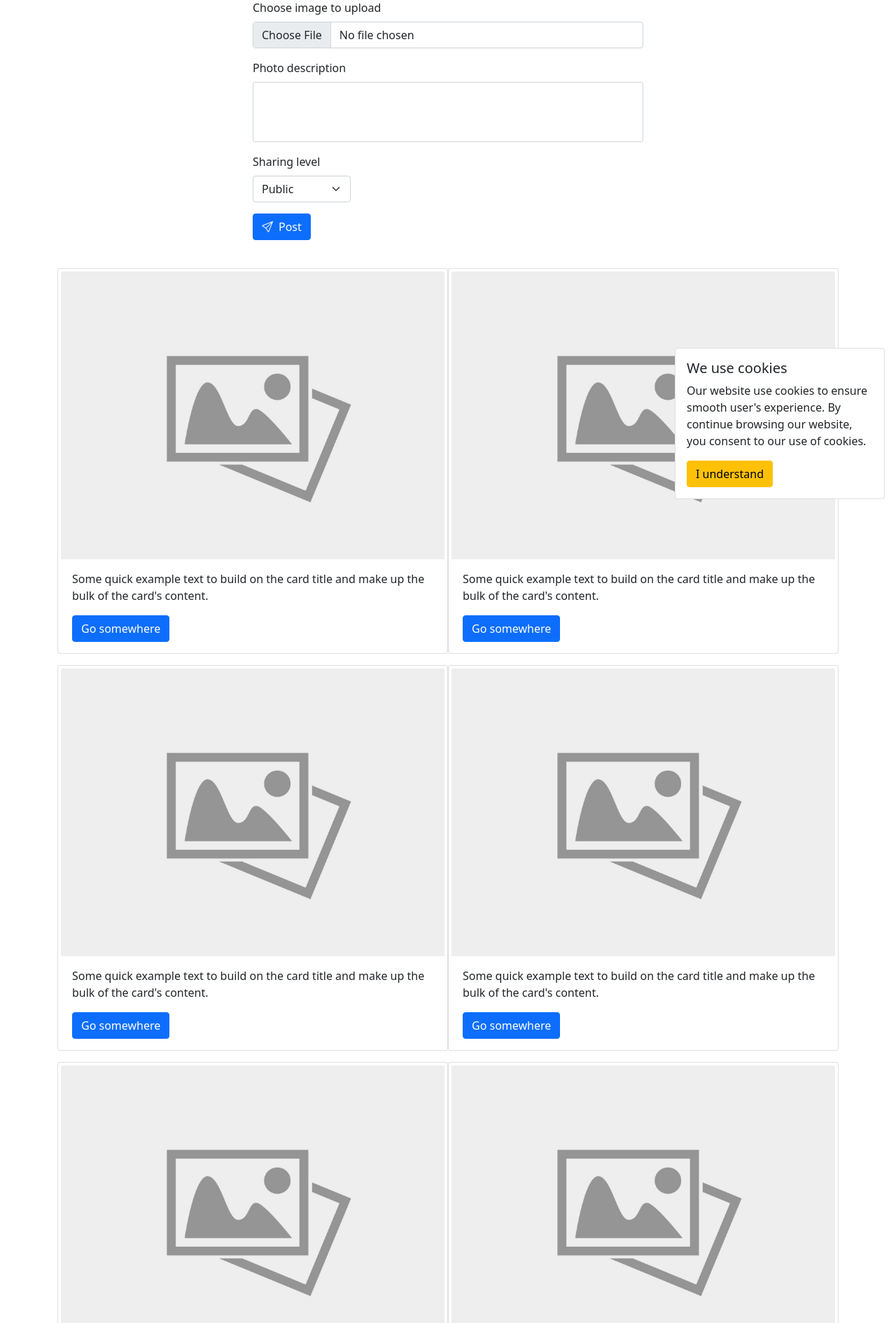
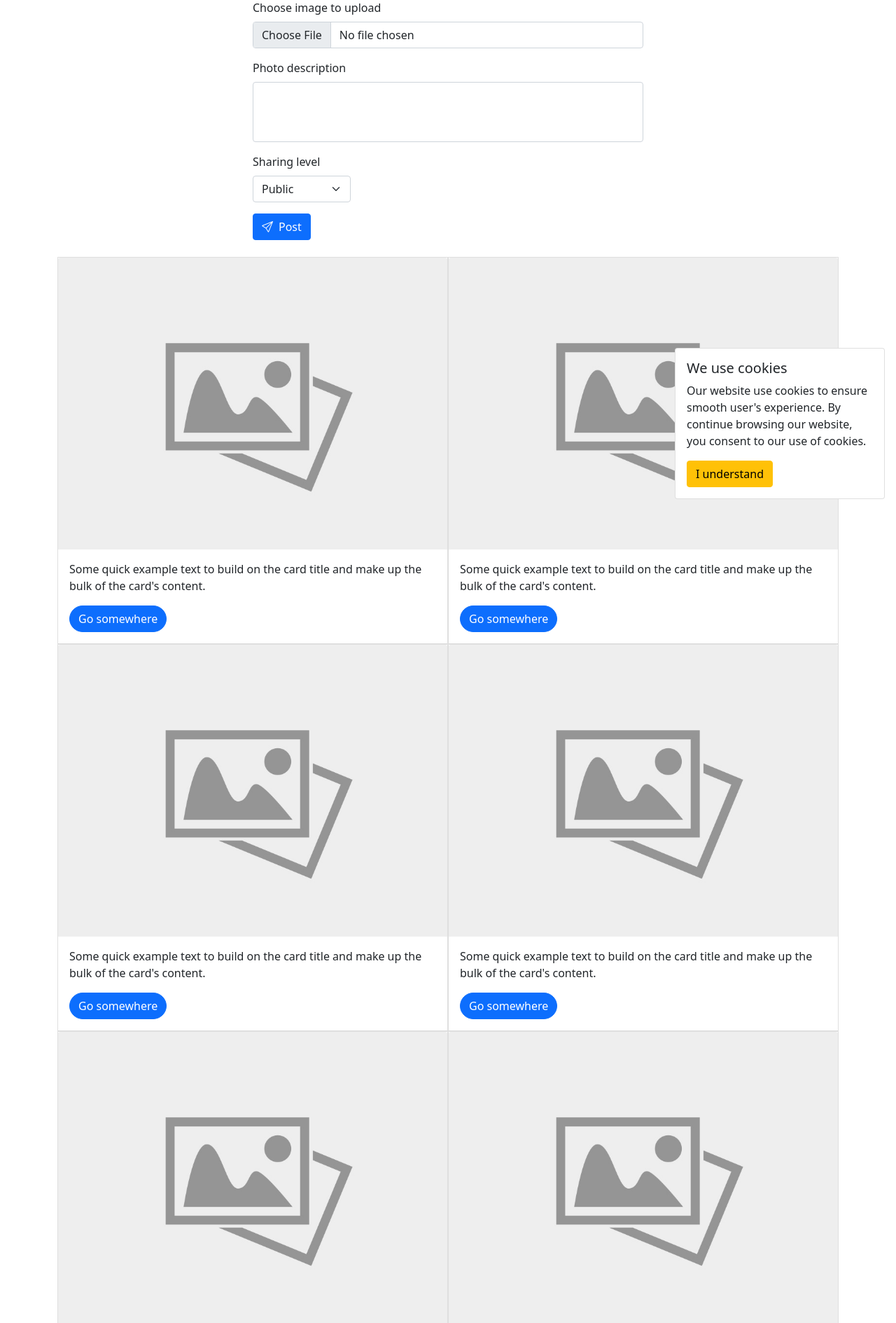
Before and after one commit to MichaelHo02/COSC2430-FullstackWebApplication, a PHP site: page / in a window 1280 px wide. Shown: the part 71-1961 px from the top of the page at 70% size. Run offline with PHP 8.4, Linux system fonts and the light colour scheme.

Commit message:
update card ui

```diff
--- a/include/card.php
+++ b/include/card.php
@@ -1,8 +1,8 @@
-<div class="card col-lg-6 cold-md-6 col-sm-12 mt-3 pt-1 ps-1 pe-1">
+<div class="card col-lg-6 cold-md-6 col-sm-12 pt-0 ps-0 pe-0 rounded-0">
         <img src="./assets/img/stock/noimg.jpeg" class="card-img-top" alt="...">
         <div class="card-body">
             <!-- <h5 class="card-title">Card title</h5> -->
             <p class="card-text">Some quick example text to build on the card title and make up the bulk of the card's content.</p>
-            <a href="#" class="btn btn-primary">Go somewhere</a>
+            <a href="#" class="btn btn-primary rounded-pill">Go somewhere</a>
         </div>
     </div>
```
